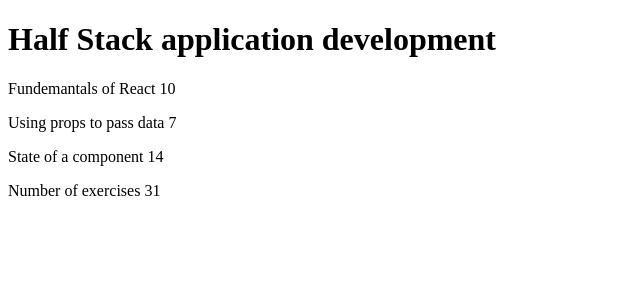
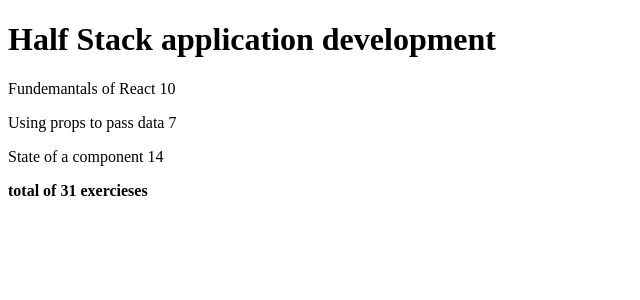
Before and after one commit to rogerwizard/fso-couseInformation, a React (Vite) app: page / in a window 1280 px wide. Shown: the top 300 px of the page, without its empty margins (0-640 px from the left). Built offline with nearby package versions, Linux system fonts and the light colour scheme.

Commit message:
Complete exercise 2.1: Course information step 6 and exercise 2.2: Course information step 7

```diff
--- a/src/App.jsx
+++ b/src/App.jsx
@@ -1,56 +1,62 @@
-const Header = (props) => {
-  return <h1>{props.course}</h1>
+const Header = ({ course }) => {
+  return <h1>{course}</h1>
 }
 
-const Content = (props) => {
+const Content = ({ parts }) => {
   return (
     <div>
-      <Part part={props.parts[0]} />
-      <Part part={props.parts[1]} />
-      <Part part={props.parts[2]} />
+      <Part part={parts[0]} />
+      <Part part={parts[1]} />
+      <Part part={parts[2]} />
     </div>
   )
 }
 
-const Part = (props) => {
+const Part = ({ part }) => {
   return (
     <p>
-      {props.part.name} {props.part.exercises}
+      {part.name} {part.exercises}
     </p>
   )
 }
 
-const Total = (props) => {
-  const totalExercises = props.parts[0].exercises + props.parts[1].exercises + props.parts[2].exercises
-  return <p>Number of exercises {totalExercises}</p>
+const Total = ({ parts }) => {
+  const totalExercises = parts[0].exercises + parts[1].exercises + parts[2].exercises
+  return <p><strong>total of {totalExercises} exercieses</strong></p>
 }
+
+const Course = ({ course }) => (
+  <div>
+    <Header course={course.name} />
+    <Content parts={course.parts} />
+    <Total parts={course.parts} />
+  </div>
+)
 
 const App = () => {
   const course = {
+    id: 1,
     name: 'Half Stack application development',
     parts: [
       {
         name: 'Fundemantals of React',
-        exercises: 10
+        exercises: 10,
+        id: 1
       },
       {
         name: 'Using props to pass data',
-        exercises: 7
+        exercises: 7,
+        id: 2
       },
       {
         name: 'State of a component',
-        exercises: 14
+        exercises: 14,
+        id: 3
       }
     ]
   }
 
-  return (
-    <div>
-      <Header course={course.name} />
-      <Content parts={course.parts} />
-      <Total parts={course.parts} />
-    </div>
-  )
+  return <Course course={course} />
 }
 
 export default App
```
